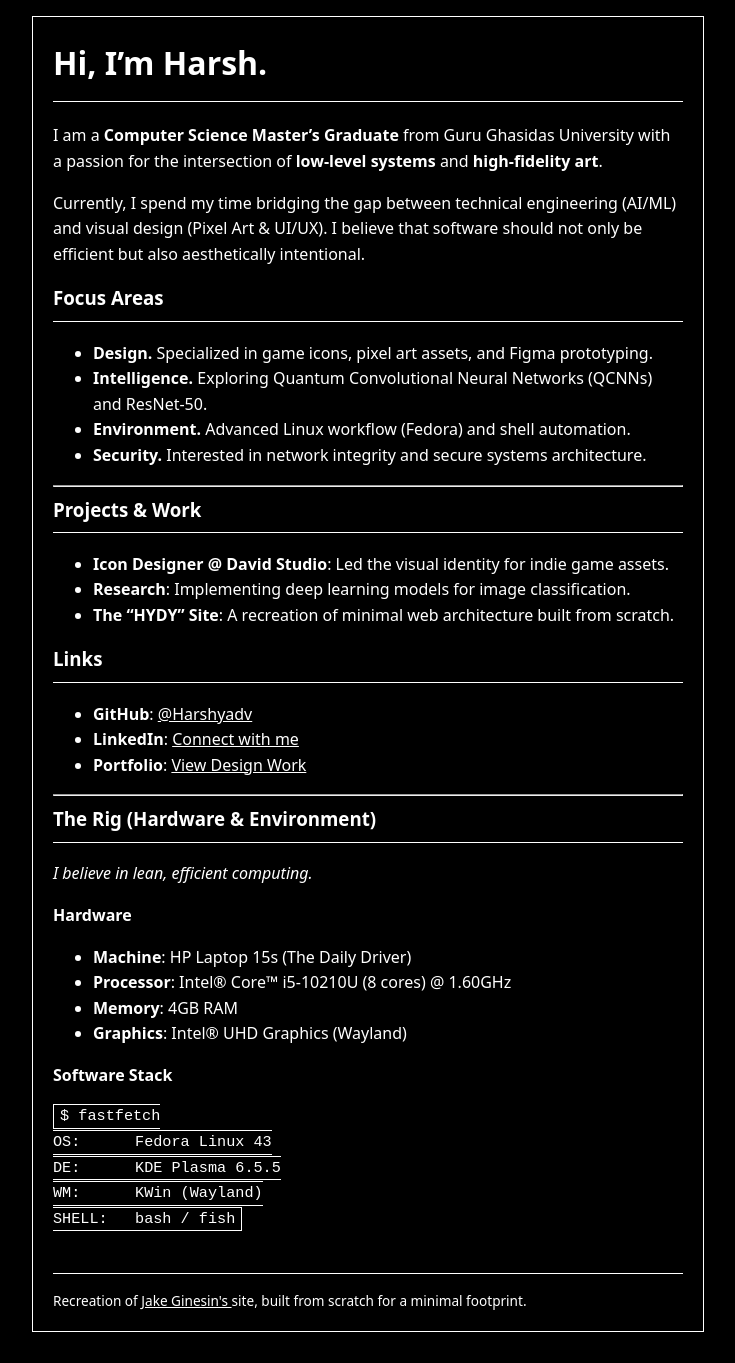
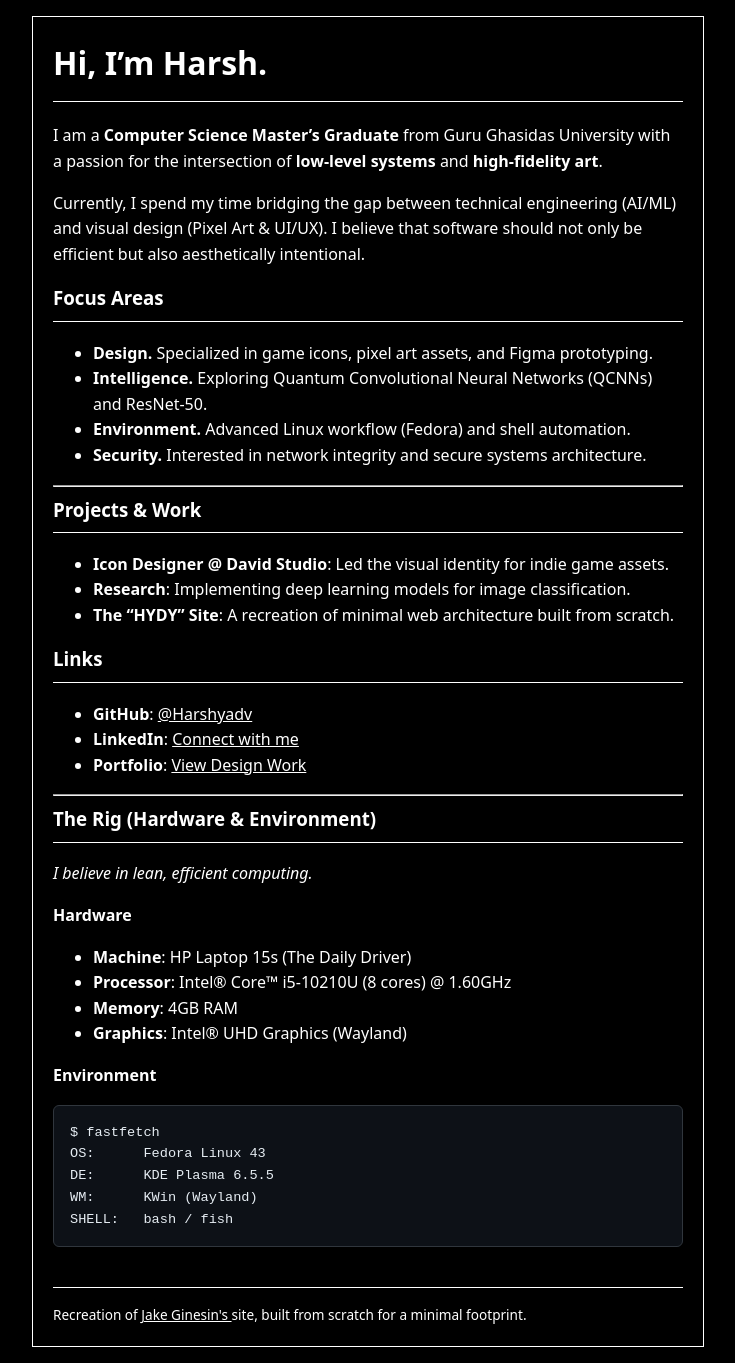
Before and after one commit to Harshyadv/HYDV, a Jekyll site: the page built from index.md, in a window 1280 px wide. Shown: the whole page, without its empty margins (272-1007 px from the left). Built offline with Jekyll 4.4.1, drawn with Linux system fonts in a browser that asks for light colours.

Commit message:
Update style.css

````diff
--- a/assets/style.css
+++ b/assets/style.css
@@ -74,6 +74,41 @@ img.pixel-art {
     height: auto;
 }
 
+/* 1. Reset any table-like behavior inside the box */
+.box pre,
+.box code {
+    display: block;
+    background: #0d1117; /* Dark terminal background */
+    color: #e6edf3;
+    padding: 1rem;
+    border-radius: 6px;
+    border: 1px solid #30363d;
+    font-family: "JetBrains Mono", "Fira Code", monospace;
+    font-size: 0.85rem;
+    line-height: 1.6;
+    overflow-x: auto;
+    white-space: pre; /* Essential: keeps your fastfetch spacing exact */
+}
+
+/* 2. Kill the "underlines" (stray borders) from the screenshot */
+.box pre code {
+    border: none !important;
+    padding: 0;
+    background: transparent;
+    text-decoration: none !important;
+}
+
+/* 3. If Jekyll is still forcing <table> tags, this flattens them */
+.box table,
+.box tr,
+.box td {
+    border: none !important;
+    background: transparent !important;
+    padding: 0 !important;
+    margin: 0 !important;
+    display: block; /* Forces rows to stop acting like table cells */
+}
+
 /* Footer */
 footer {
     margin-top: 2.5rem;
--- a/index.md
+++ b/index.md
@@ -37,7 +37,7 @@ Currently, I spend my time bridging the gap between technical engineering (AI/ML
 - **Memory**: 4GB RAM
 - **Graphics**: Intel® UHD Graphics (Wayland)
 
-**Software Stack**
+**Environment**
 ```text
 $ fastfetch
 OS:      Fedora Linux 43
````
Also changed, not shown: 2 other files.
